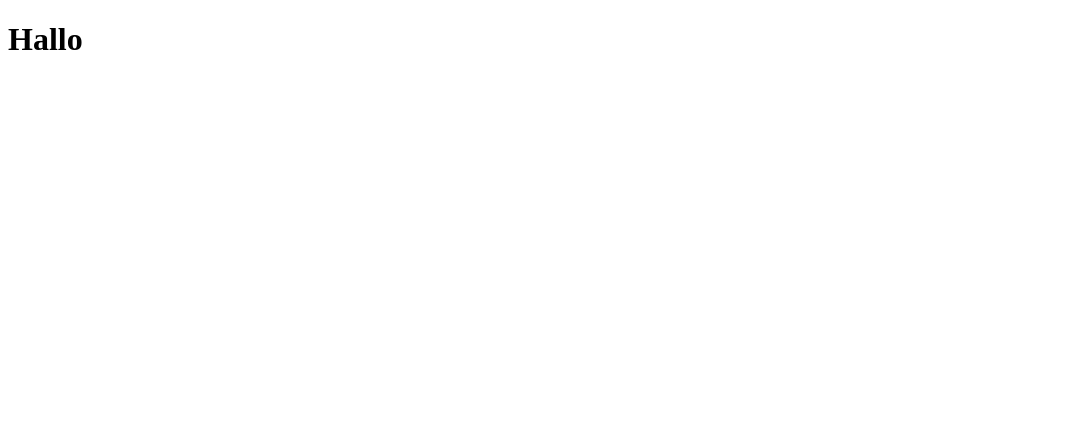
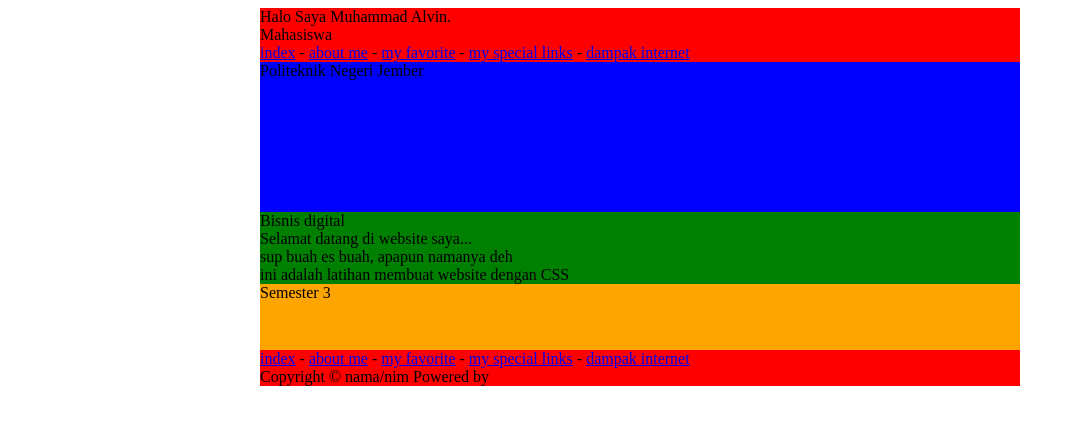
Before and after one commit to alvin-surbakti/latihan_bisdig, a plain HTML site: page index.html in a window 1280 px wide. Shown: the whole page, without its empty margins (0-1075 px from the left). Drawn offline with Linux system fonts and the light colour scheme.

Commit message:
latihan css

```diff
--- a/index.html
+++ b/index.html
@@ -2,10 +2,39 @@
 <html lang="en">
 <head>
     <meta charset="UTF-8">
-    <meta name="viewport" content="width=h1, initial-scale=1.0">
+    <meta name="viewport" content="width=device-width, initial-scale=1.0">
+    <link href="style1.css" rel="stylesheet" type="text/css" />
     <title>Document</title>
 </head>
 <body>
-    <h1>Hallo</h1>
+
+<div id="page-container"> Halo Saya Muhammad Alvin.
+</div>
+
 </body>
+
 </html>
+
+<div id="page-container">
+<div id="main-nav">Mahasiswa</div><a href="index.html">index</a> -
+<a href="about.html">about me</a> -
+<a href="fav.html">my favorite</a> -
+<a href="links.html">my special links</a> -
+<a href="dampak.html">dampak internet</a>
+<div id="header">Politeknik Negeri Jember</div>
+<div id="content">
+    Bisnis digital<br />
+    Selamat datang di website saya...<br />
+    sup buah es buah, apapun namanya deh<br />
+    ini adalah latihan membuat website dengan CSS
+</div>
+<div id="footer">Semester 3</div> <div id="altnav">
+<a href="index.html">index</a> -
+<a href="about.html">about me</a> -
+<a href="fav.html">my favorite</a> -
+<a href="links.html">my special links</a> -
+<a href="dampak.html">dampak internet</a>
+
+</div>
+Copyright &copy; nama/nim Powered by
+</div>
--- /dev/null
+++ b/style1.css
@@ -0,0 +1,12 @@
+#page-container { width: 760px; margin: auto; background: rgb(255, 0, 0);}
+#header {
+background: blue;
+height: 150px;
+}
+#content {
+background: green;
+}
+#footer {
+background: orange;
+height: 66px;
+}
```
